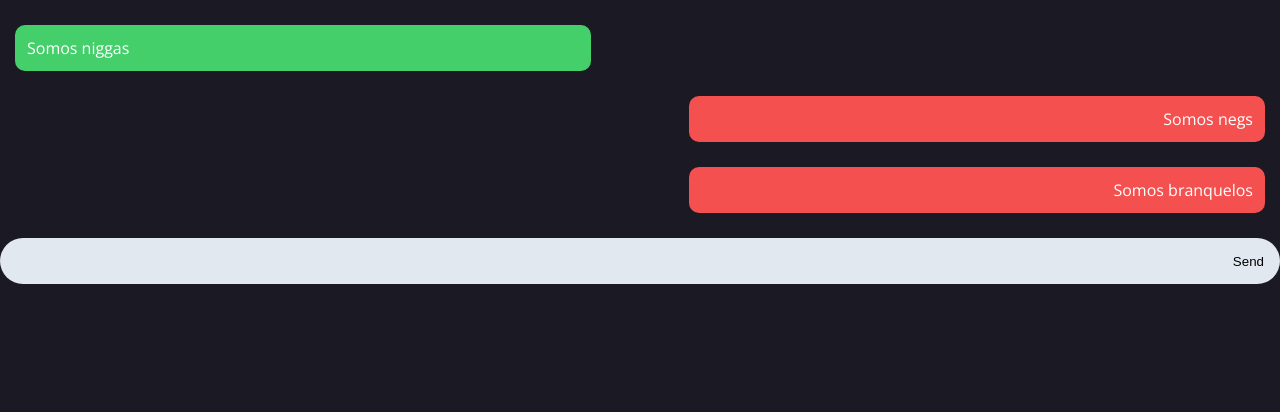
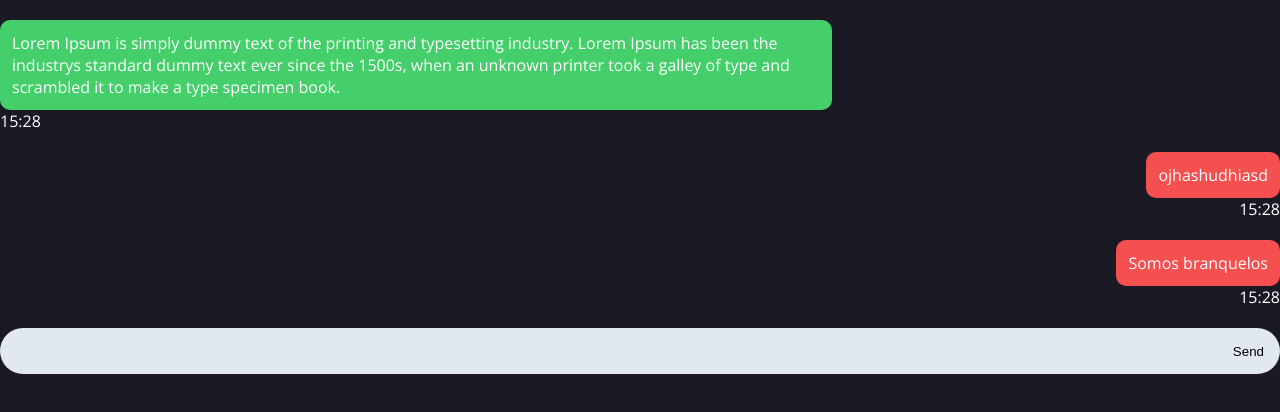
Before and after one commit to Ut-Devs/open-chat, a Vue app: page /chat in a window 1280 px wide. Shown: the top 412 px of the page. Built offline with nearby package versions, Linux system fonts and the light colour scheme.

Commit message:
feat: correct messages box style and add when the message was sent

```diff
--- a/src/Views/Private/Chat/Chat.vue
+++ b/src/Views/Private/Chat/Chat.vue
@@ -27,14 +27,17 @@
 			messages: [
 				{
 					id: 1,
-					content: 'Somos niggas',
+					content:
+						'Lorem Ipsum is simply dummy text of the printing and typesetting industry. Lorem Ipsum has been the industrys \
+							standard dummy text ever since the 1500s, when an unknown printer took a galley of type and \
+							scrambled it to make a type specimen book.',
 					sendAt: new Date(),
 					recipient: 13,
 					sender: 12,
 				},
 				{
 					id: 2,
-					content: 'Somos negs',
+					content: 'ojhashudhiasd',
 					sendAt: new Date(),
 					recipient: 12,
 					sender: 13,
--- a/src/Views/Private/Chat/components/Messages/Messages.scss
+++ b/src/Views/Private/Chat/components/Messages/Messages.scss
@@ -1,30 +1,39 @@
 .message{
     &__wrapper{
+
+        margin: 2.5rem;
+
         &--sender{
-            background-color: var(--color-primary);
-            border-radius: 1rem;
+            max-width: 65%;
+            margin-left: auto;
             display: flex;
-            padding: 0.5rem;
-            margin: 2.5rem 1.5rem 2.5rem auto;
-            flex-direction: row-reverse;
-            max-width: calc(100% - 55%);
-            overflow-wrap: break-word;
-        }
-        &--sender span {
-            padding: 0.7rem;
+            flex-direction: column;
+            align-items: end;
+            margin-block: 2rem;
+
+            &-content{
+                background-color: var(--color-primary);
+                border-radius: 1rem;
+                text-align: end;
+                padding: 1.2rem;
+                width: fit-content;
+            }
+
         }
 
         &--recipient{
-            background-color: var(--color-secondary);
-            border-radius: 1rem;
+            max-width: 65%;
             display: flex;
-            padding: 0.5rem;
-            margin: 2.5rem auto 2.5rem 1.5rem;
-            max-width: calc(100% - 55%);
-            overflow-wrap: break-word;
-        }
-        &--recipient span {
-            padding: 0.7rem;
+            flex-direction: column;
+            align-items: start;
+            margin-block: 2rem;
+
+            &-content{
+                background-color: var(--color-secondary);
+                border-radius: 1rem;
+                padding: 1.2rem;
+                width: fit-content;
+            }
         }
     }
 }
--- a/src/Views/Private/Chat/components/Messages/Messages.vue
+++ b/src/Views/Private/Chat/components/Messages/Messages.vue
@@ -5,13 +5,22 @@
 			{ 'message__wrapper--recipient': !isSender },
 		]"
 	>
-		<span>{{ message.content }}</span>
+		<div
+			:class="[
+				{ 'message__wrapper--sender-content': isSender },
+				{ 'message__wrapper--recipient-content': !isSender },
+			]"
+		>
+			<span>{{ message.content }}</span>
+		</div>
+		<span>{{ date }}</span>
 	</div>
 </template>
 
 <script lang="ts">
 import { defineComponent, PropType } from 'vue'
 import { IMessage } from '@/models/Message.model'
+import { getFormatedDate } from '@/helpers/date'
 
 export default defineComponent({
 	name: 'Messages',
@@ -29,6 +38,9 @@
 				return false
 			}
 		},
+		date() {
+			return getFormatedDate(this.message.sendAt)
+		},
 	},
 })
 </script>
--- /dev/null
+++ b/src/helpers/date/index.ts
@@ -0,0 +1,14 @@
+export function getFormatedDate(date: Date) {
+
+	const today = new Date()
+
+	if (date.getDate() < today.getDate()) {
+		return date.toLocaleDateString('pt-BR', {
+			timeZone: 'America/Sao_Paulo'
+		})
+	}
+
+	return date.toLocaleTimeString('pt-BR', {
+		timeZone: 'America/Sao_Paulo'
+	}).replace(/(.*)\D\d+/, '$1')
+}
```
